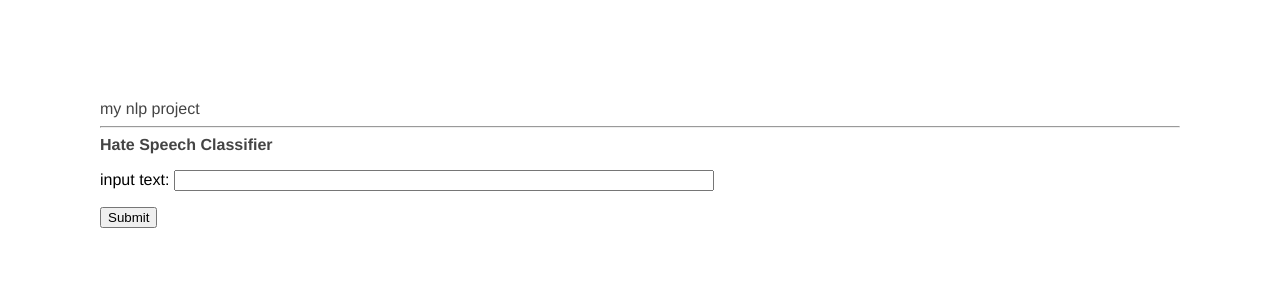
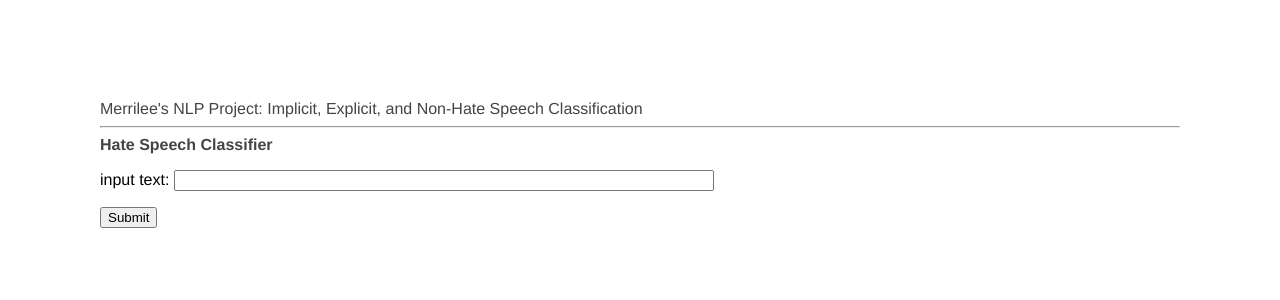
Before and after one commit to tulane-cmps6730/project-hate, a Flask app: page / in a window 1280 px wide. Shown: the top 300 px of the page. Run offline with Flask 2, Linux system fonts and the light colour scheme.

Commit message:
Add files via upload

```diff
--- a/nlp/app/templates/base.html
+++ b/nlp/app/templates/base.html
@@ -8,7 +8,7 @@
       <link rel="stylesheet" href="{{ url_for('static', filename='main.css') }}">
     </head>
     <body>
-        <div>my nlp project</div>
+        <div>Merrilee's NLP Project: Implicit, Explicit, and Non-Hate Speech Classification</div>
         <hr>
         {% if form.errors %}
         {{ form.errors }}
```
